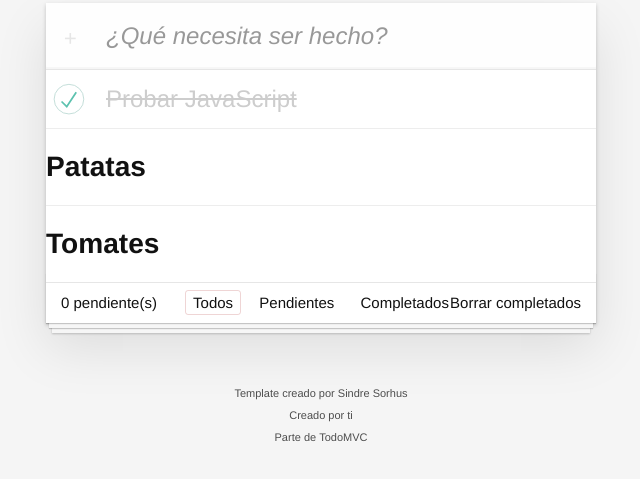
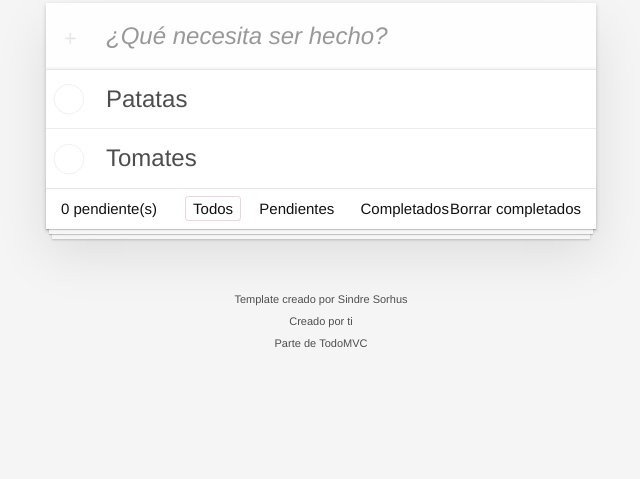
Before and after one commit to sofiajimglez/shopping-list-app, a website built with Vite: page index.html in a window 1280 px wide. Shown: the part 127-606 px from the top of the page, without its empty margins (319-959 px from the left). Built offline with nearby package versions, Linux system fonts and the light colour scheme.

Commit message:
improvement: todo item inner HTML

```diff
--- a/src/todos/app.html
+++ b/src/todos/app.html
@@ -11,14 +11,7 @@
     <ul class="todo-list">
       <!-- These are here just to show the structure of the list items -->
       <!-- List items should get the class "editing" when editing and "completed" when marked as completed -->
-      <li class="completed" data-id="abc">
-                <div class="view">
-                    <input class="toggle" type="checkbox" checked>
-                    <label>Probar JavaScript</label>
-                    <button class="destroy"></button>
-                </div>
-                <input class="edit" value="Create a TodoMVC template">
-            </li>
+
       <!-- <li>
                 <div class="view">
                     <input class="toggle" type="checkbox">
--- a/src/todos/use-cases/createTodoHTML.js
+++ b/src/todos/use-cases/createTodoHTML.js
@@ -6,8 +6,20 @@ import { Todo } from '../models/todo.model';
  */
 export const createTodoHTML = (todo) => {
   if (!todo) throw new Error('A Todo object is required.')
-  const html = `<h3>${todo.description}</h3>`;
+
+  const { done, description, id } = todo;
+
+  const html = `<div class="view">
+      <input class="toggle" type="checkbox" ${done ? 'checked' : ''}>
+      <label>${description}</label>
+      <button class="destroy"></button>
+    </div>
+    <input class="edit" value="Create a TodoMVC template">`;
+
   const liElement = document.createElement('li');
   liElement.innerHTML = html;
+  liElement.setAttribute('data-id', id);
+  if (done) liElement.classList.add('completed');
+
   return liElement;
 }
--- a/src/todos/use-cases/renderTodos.js
+++ b/src/todos/use-cases/renderTodos.js
@@ -1,5 +1,7 @@
 import { Todo } from '../models/todo.model';
 import { createTodoHTML } from './createTodoHTML';
+
+let element;
 
 /**
  *
@@ -7,7 +9,12 @@ import { createTodoHTML } from './createTodoHTML';
  * @param {Todo} todos
  */
 export const renderTodos = (elementId, todos = []) => {
-  const element = document.querySelector(elementId);
+  if (!element) element = document.querySelector(elementId);
+
+  if (!element) throw new Error(`Element ${elementId} not found.`);
+
+  element.innerHTML = '';
+
   todos.forEach(todo => {
     element.append(createTodoHTML(todo));
   })
```
